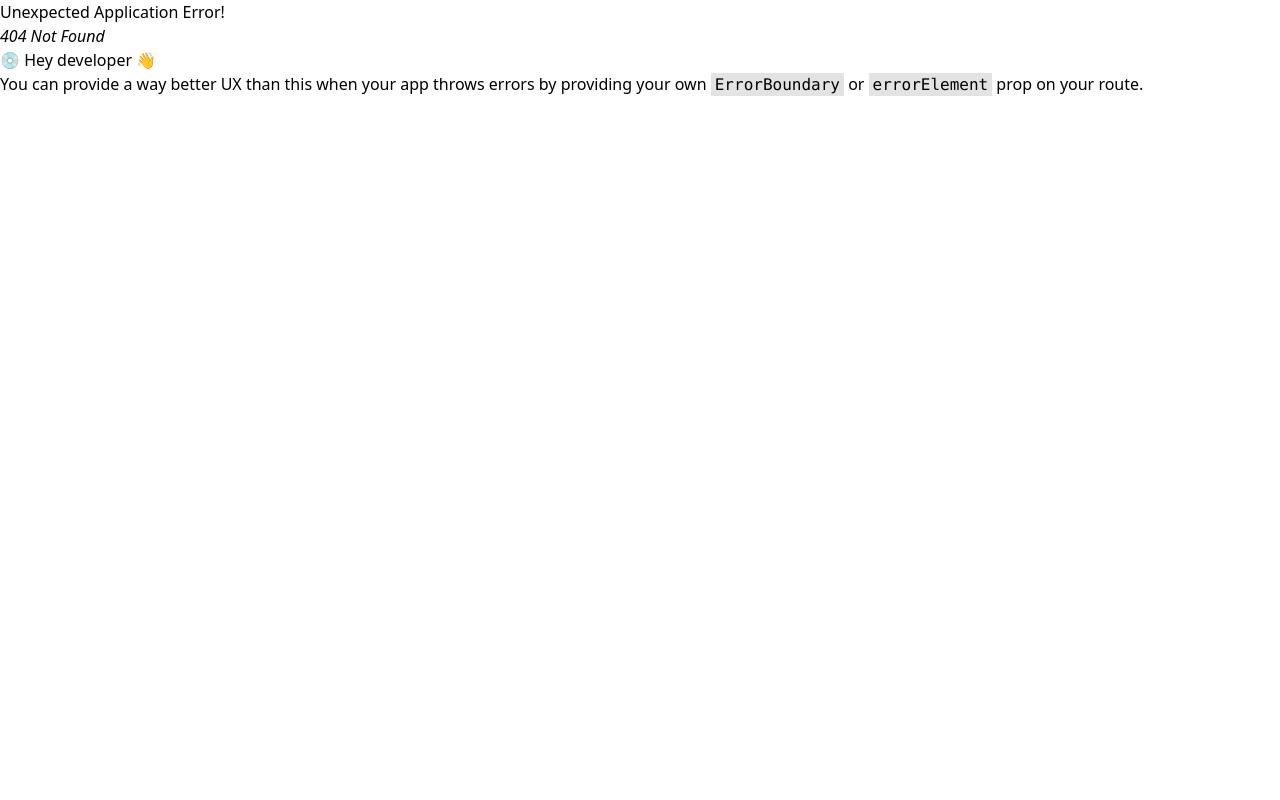
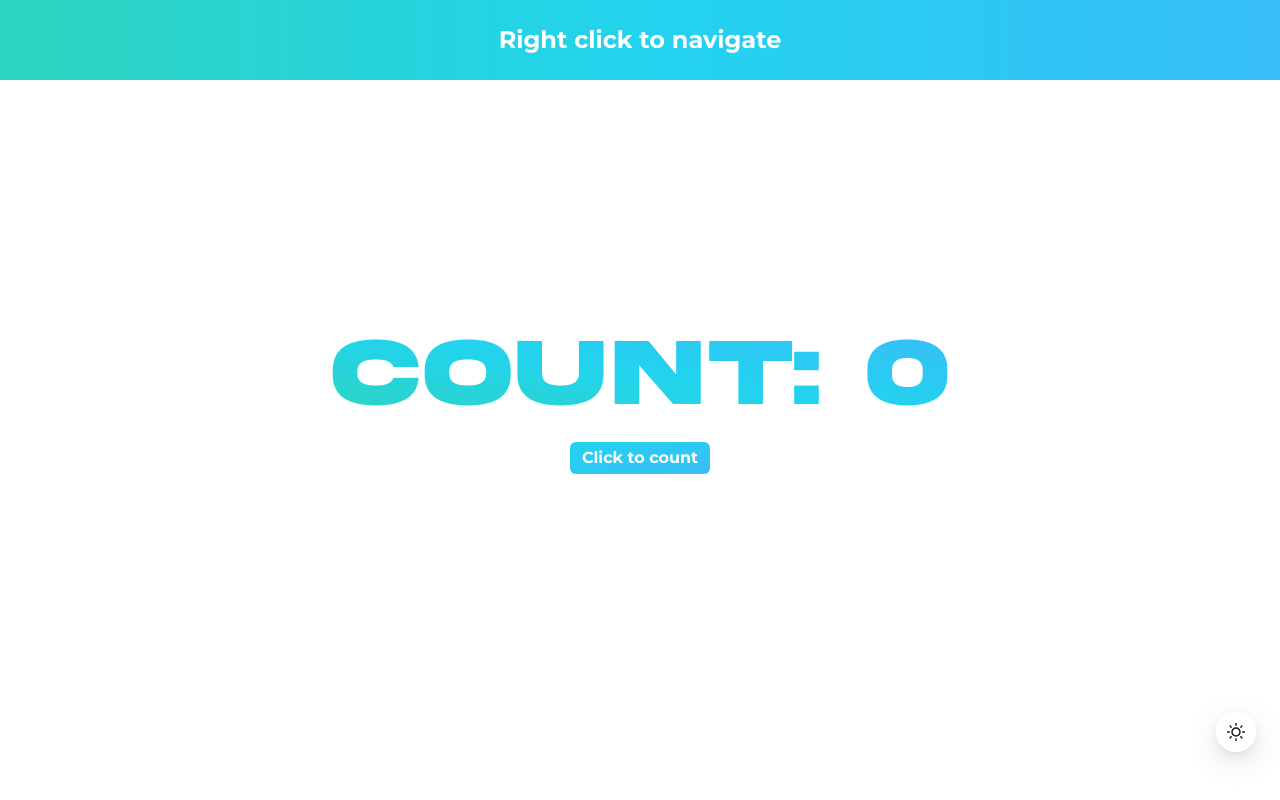
Before and after one commit to tritk0910/react-hooks, a React (Vite) app: page /count in a window 1280 px wide. Before the commit this address had no page. Built offline with nearby package versions, Linux system fonts and the light colour scheme.

Commit message:
Added count page, refactor background theme

```diff
--- /dev/null
+++ b/src/app/components/Count.tsx
@@ -0,0 +1,40 @@
+import { useContext, useLayoutEffect, useState } from "react";
+import { ThemeContext } from "../context/themeContext";
+import { Tooltip } from "antd";
+
+export default function Count() {
+  const [count, setCount] = useState(0);
+  const themeContext = useContext(ThemeContext);
+
+  useLayoutEffect(() => {
+    if (count === 5) {
+      setCount(0);
+    }
+  }, [count]);
+
+  return (
+    <div className="flex flex-col gap-5 justify-center items-center h-screen">
+      <h1
+        className={`text-8xl font-akira ${
+          themeContext?.theme === "light"
+            ? "bg-gradient-to-tr from-teal-400 via-cyan-400 to-sky-400"
+            : "bg-gradient-to-r from-blue-500 via-purple-500 to-pink-500"
+        }  bg-clip-text text-transparent color-transition`}
+      >
+        Count: {count}
+      </h1>
+      <Tooltip title="The count number will reset when reaches to 5" color={themeContext?.theme === "light" ? "cyan" : "pink"} placement="bottom">
+        <button
+          className={`${
+            themeContext!.theme === "light"
+              ? "bg-gradient-to-br from-cyan-400 to-sky-400"
+              : "bg-gradient-to-br from-purple-500 to-pink-500"
+          } text-white px-3 py-1 rounded-md font-main font-bold`}
+          onClick={() => setCount(count + 1)}
+        >
+          Click to count
+        </button>
+      </Tooltip>
+    </div>
+  );
+}
--- a/src/app/components/NavBar.tsx
+++ b/src/app/components/NavBar.tsx
@@ -8,7 +8,7 @@ export default function NavBar() {
 
   return (
     <div
-      className={`fixed h-20 bg-gradient-to-r ${
+      className={`z-10 fixed h-20 bg-gradient-to-r ${
         themeContext?.theme === "light"
           ? "from-teal-400 via-cyan-400 to-sky-400"
           : "from-blue-500 via-purple-500 to-pink-500"
--- a/src/app/components/ToDoList.tsx
+++ b/src/app/components/ToDoList.tsx
@@ -24,7 +24,7 @@ export default function ToDoList() {
             themeContext?.theme === "light"
               ? "bg-gradient-to-tr from-teal-400 via-cyan-400 to-sky-400"
               : "bg-gradient-to-r from-blue-500 via-purple-500 to-pink-500"
-          }  bg-clip-text text-transparent`}
+          }  bg-clip-text text-transparent color-transition`}
         >
           To do list
         </h1>
@@ -53,7 +53,7 @@ export default function ToDoList() {
           {state.jobs.map((job: string, index: number) => (
             <li
               key={index}
-              className={`${
+              className={`color-transition ${
                 themeContext?.theme === "light" ? "text-black" : "text-white"
               }
               text-xl`}
--- a/src/app/components/VideoDisplayer.tsx
+++ b/src/app/components/VideoDisplayer.tsx
@@ -1,6 +1,13 @@
 import { forwardRef, useImperativeHandle, useRef } from "react";
 
-export default forwardRef(function VideoDisplayer(_props, ref) {
+export type VideoHandler = {
+  play: () => void;
+  pause: () => void;
+  toggleLoop: (isLoop: boolean) => void;
+  toggleMuted: (isMuted: boolean) => void;
+};
+
+export default forwardRef<VideoHandler>(function VideoDisplayer(_props, ref) {
   const videoDisplayerRef = useRef<HTMLVideoElement>(null);
 
   useImperativeHandle(
@@ -13,15 +20,21 @@ export default forwardRef(function VideoDisplayer(_props, ref) {
         pause() {
           videoDisplayerRef.current!.pause();
         },
+        toggleLoop(isLoop: boolean) {
+          videoDisplayerRef.current!.loop = isLoop;
+        },
+        toggleMuted(isMuted: boolean) {
+          videoDisplayerRef.current!.muted = !isMuted;
+        },
       };
-    },
-    []
+    }
   );
 
   return (
     <video
       src={"./video/music-vid.mp4"}
       width={750}
+      loop
       ref={videoDisplayerRef}
       disablePictureInPicture
     />
--- a/src/app/layout/content/App.tsx
+++ b/src/app/layout/content/App.tsx
@@ -3,7 +3,6 @@ import { Theme, ThemeContext } from "../../context/themeContext";
 import { Outlet, Link } from "react-router-dom";
 import NavBar from "../../components/NavBar";
 import { Dropdown, MenuProps } from "antd";
-// import { items } from "../../context/menuProps";
 
 export default function App() {
   const [theme, setTheme] = useState<Theme>(
@@ -17,9 +16,10 @@ export default function App() {
   };
 
   useEffect(() => {
-    const background = document.getElementsByTagName("BODY")[0] as HTMLElement;
-    background.style.backgroundImage =
-      theme === "light" ? "none" : "url('/img/background.png')";
+    const body = document.getElementsByTagName("BODY")[0] as HTMLElement;
+    body.style.backgroundColor = theme === "light" ? "#fff" : "#000";
+    body.style.transition =
+      "background-color 0.5s ease-in-out, background-image 0.5s ease-in-out";
   }, [theme]);
 
   const items: MenuProps["items"] = [
@@ -40,13 +40,14 @@ export default function App() {
       key: "2",
     },
     {
-      label: "3rd menu item",
+      label: <Link to={"/count"}>Click to count (useLayoutEffect)</Link>,
       key: "3",
     },
   ];
 
   return (
     <ThemeContext.Provider value={{ theme, toggleTheme }}>
+      <div className="relative">
         <NavBar />
         <Dropdown menu={{ items }} trigger={["contextMenu"]}>
           <div
@@ -58,6 +59,12 @@ export default function App() {
             <Outlet />
           </div>
         </Dropdown>
+        <div
+          className={`${
+            theme === "light" ? "opacity-0" : "opacity-100"
+          } transition-opacity duration-500 bg-home-background z-[-1] absolute top-0 left-0 h-screen w-screen`}
+        />
+      </div>
     </ThemeContext.Provider>
   );
 }
--- a/src/app/layout/video/Video.tsx
+++ b/src/app/layout/video/Video.tsx
@@ -1,11 +1,13 @@
 import { Button, Space } from "antd";
 import VideoDisplayer from "../../components/VideoDisplayer";
-import { useContext, useRef, useState } from "react";
+import { useContext, useRef, useState, ComponentRef } from "react";
 import { ThemeContext } from "../../context/themeContext";
 
 export default function Video() {
   const [playToggle, setPlayToggle] = useState<boolean>(false);
-  const videoRef = useRef<HTMLVideoElement>(null);
+  const [isLoop, setIsLoop] = useState<boolean>(false);
+  const [isMuted, setIsMuted] = useState<boolean>(false);
+  const videoRef = useRef<ComponentRef<typeof VideoDisplayer>>(null);
 
   function handlePlayVideo() {
     setPlayToggle(!playToggle);
@@ -17,6 +19,16 @@ export default function Video() {
     videoRef.current!.pause();
   }
 
+  function handleLoop() {
+    setIsLoop(!isLoop);
+    videoRef.current!.toggleLoop(isLoop);
+  }
+
+  function handleMute() {
+    setIsMuted(!isMuted);
+    videoRef.current!.toggleMuted(isMuted);
+  }
+
   const theme = useContext(ThemeContext);
 
   return (
@@ -24,19 +36,25 @@ export default function Video() {
       <span
         className={`${
           theme?.theme === "light" ? "" : "text-white"
-        } font-main font-semibold text-2xl`}
+        } font-main font-semibold text-2xl color-transition`}
       >
         [MIXTAPE01N] 019VOVONG - CZS KEJO x CZS SOLSILVA [OFFICIAL VIDEO]
       </span>
       <VideoDisplayer ref={videoRef} />
       <Space>
         {playToggle ? (
-          <Button onClick={handlePauseVideo}>Pause</Button>
+          <Button onClick={handlePauseVideo} type="primary">
+            Pause
+          </Button>
         ) : (
-          <Button onClick={handlePlayVideo} type="primary">
-            Play
-          </Button>
+          <Button onClick={handlePlayVideo}>Play</Button>
         )}
+        <Button onClick={handleLoop} type={isLoop ? "primary" : "default"}>
+          Loop
+        </Button>
+        <Button onClick={handleMute} type={isMuted ? "primary" : "default"}>
+          Mute
+        </Button>
       </Space>
     </div>
   );
--- a/src/app/routes/Routes.tsx
+++ b/src/app/routes/Routes.tsx
@@ -3,6 +3,7 @@ import App from "../layout/content/App";
 import ToDoList from "../components/ToDoList";
 import HomePage from "../layout/home/HomePage";
 import Video from "../layout/video/Video";
+import Count from "../components/Count";
 
 const routes: RouteObject[] = [
   {
@@ -12,6 +13,7 @@ const routes: RouteObject[] = [
       { path: "", element: <HomePage /> },
       { path: "todolist", element: <ToDoList /> },
       { path: "video", element: <Video /> },
+      { path: "count", element: <Count /> },
     ],
   },
 ];
--- a/src/index.css
+++ b/src/index.css
@@ -8,3 +8,7 @@
     font-family: "Akira Expanded";
     src: url("/fonts/akira-expanded.otf");
 }
+
+.color-transition {
+    transition: all 0.5s ease-in-out;
+}
--- a/tailwind.config.js
+++ b/tailwind.config.js
@@ -7,6 +7,9 @@ export default {
         akira: ['"Akira Expanded"', "sans-serif"],
         main: ['"Montserrat"', "sans-serif"],
       },
+      backgroundImage: {
+        "home-background": "url('/img/background.png')",
+      },
     },
   },
   plugins: [],
```
Lines whose indentation alone changed are shown as unchanged.
